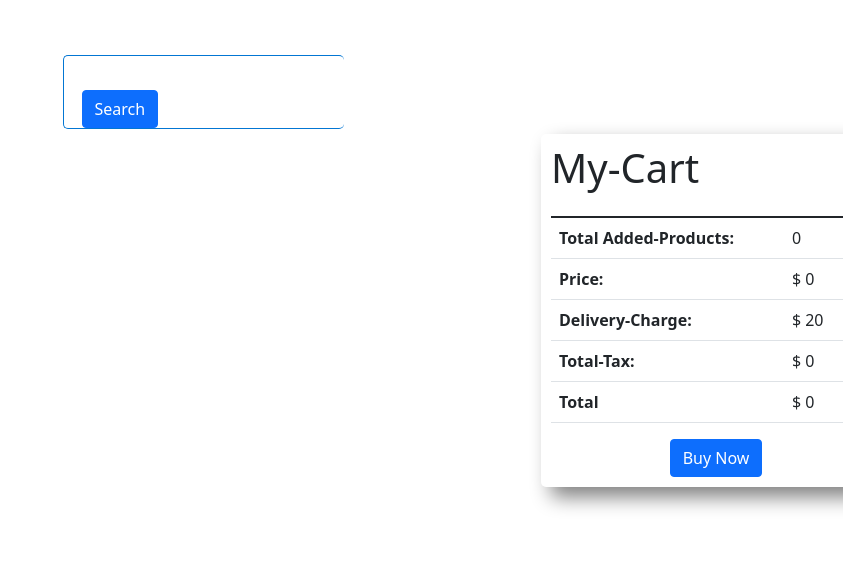
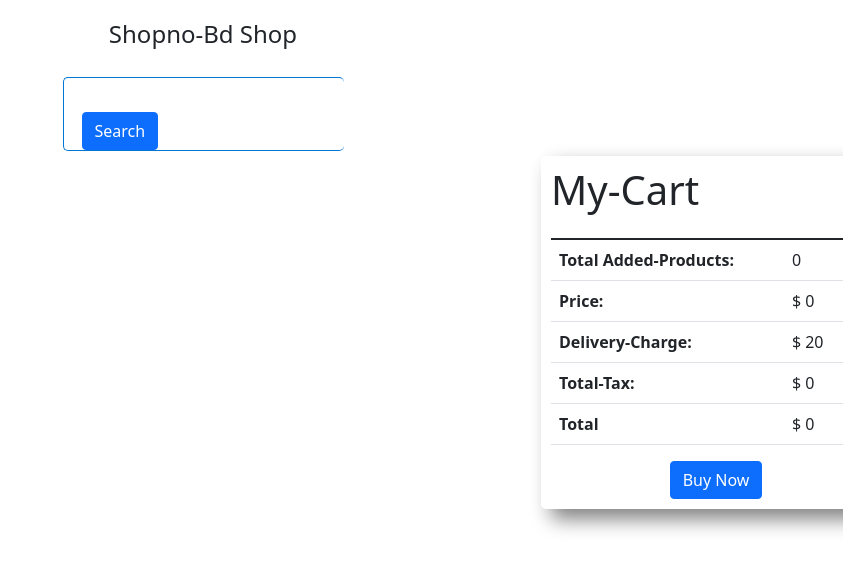
Before and after one commit to Khairulhub/rangga-store, a plain HTML site: page index.html in a window 1280 px wide. Shown: the whole page, without its empty margins (437-1280 px from the left). Drawn offline with nearby package versions, Linux system fonts and the light colour scheme; no server answers.

Commit message:
fiveth commit

```diff
--- a/css/style.css
+++ b/css/style.css
@@ -17,7 +17,7 @@ body {
   width: 281px;
   border-radius: 5px;
   margin: auto;
-  margin-top: 50px;
+  margin-top: 15px;
   border-right: none;
 }
 .search-button {
@@ -25,6 +25,10 @@ body {
   border-radius: 25px;
   /* margin-left: 20px;  */
   margin-left: 18px;                                   /* req no 9 */
+}
+.center{
+  text-align: center;
+  margin-top:20px;
 }
 #all-products {
   display: grid;
--- a/index.html
+++ b/index.html
@@ -20,8 +20,11 @@
 </head>
 
 <body>
-  <header></header>
+  <header >
+
+  </header>
   <main class="main">
+    <h4 class="center">Shopno-Bd Shop</h4>
     <div class="search-field">
       <div class="search-box">
         <input id="input-field" class="search-field" type="text" />
@@ -30,9 +33,6 @@
           Search
         </button>
       </div>
-    </div>
-    <div id="display-details" class="w-25 mx-auto">    <!-- dispalay details -->
-
     </div>
     <div class="row">
       <div class="col-md-9 col-lg-9 col-sm-7">
```
